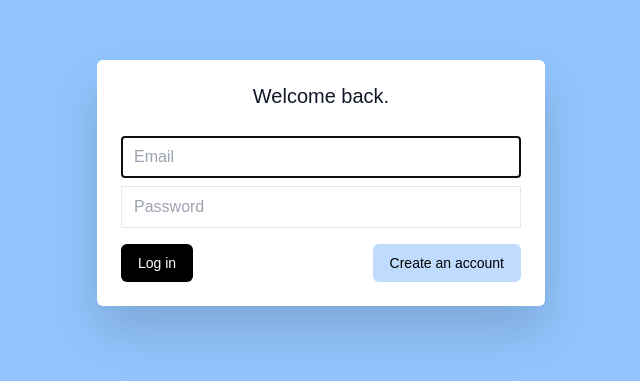
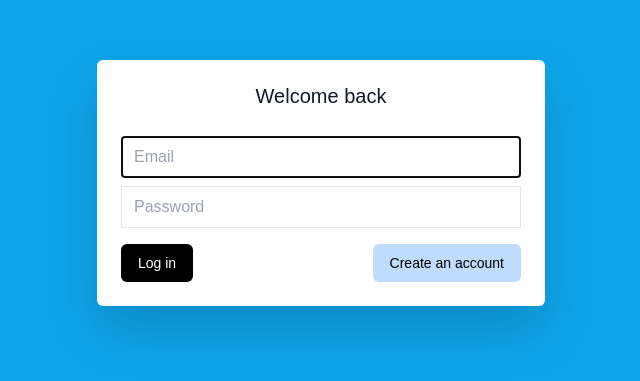
Before and after one commit to sergeyemirzakov/mypage-next-js, a Next.js app: page /login in a window 1280 px wide. Shown: the part 217-598 px from the top of the page, without its empty margins (313-953 px from the left). Built offline with nearby package versions, Linux system fonts and the light colour scheme.

Commit message:
Refactor: Refactor of component

```diff
--- a/components/forms/DialogModal.tsx
+++ b/components/forms/DialogModal.tsx
@@ -2,17 +2,21 @@ import { useRouter } from 'next/router';
 import { Dialog } from '@headlessui/react';
 
 interface DialogModalProps {
-  children?: JSX.Element | JSX.Element;
+  children?: React.ReactNode;
+  title?: string;
 }
 
-const DialogModal = ({ children }: DialogModalProps) => {
+const DialogModal = ({
+  children,
+  title = 'Welcome back',
+}: DialogModalProps) => {
   const router = useRouter();
 
   return (
     <Dialog
       open
       as="div"
-      className="fixed inset-0 z-[100] overflow-y-auto bg-blue-300 h-screen"
+      className="fixed inset-0 z-[100] overflow-y-auto bg-sky-500 h-screen"
       onClose={() => router.push('/')}
     >
       <div className="min-h-screen text-center flex justify-center items-center">
@@ -23,7 +27,7 @@ const DialogModal = ({ children }: DialogModalProps) => {
               as="h3"
               className="text-xl text-center font-medium leading-6 text-gray-900 mb-5"
             >
-              Welcome back.
+              {title}
             </Dialog.Title>
             <div className="mt-2">
               {/* We are getting children here */}
```
